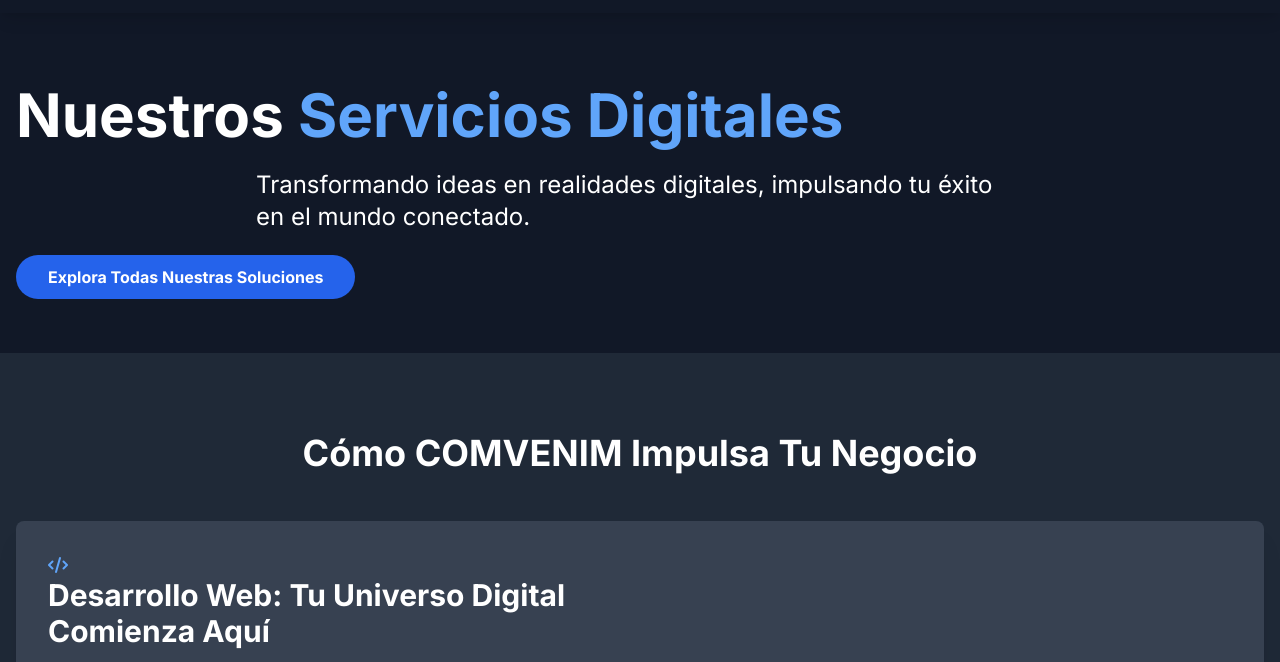
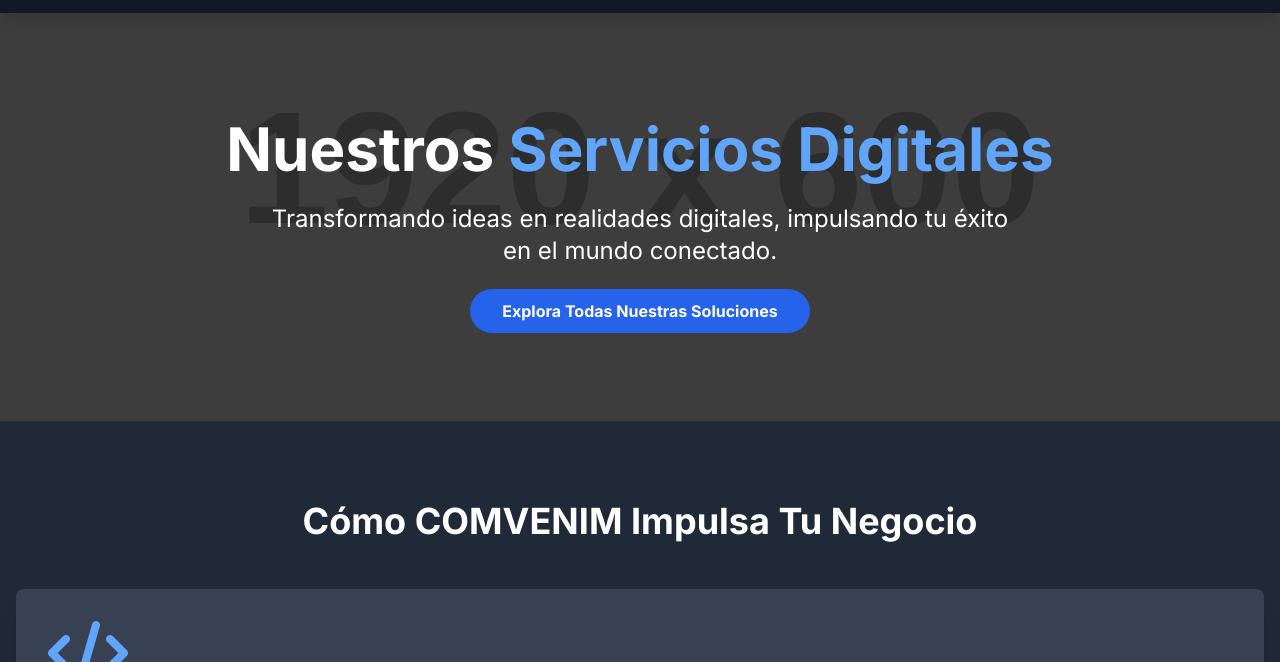
Before and after one commit to kevynA/Comvenim-web, a plain HTML site: page servicios.html in a window 1280 px wide. Shown: the part 59-721 px from the top of the page. Drawn offline with nearby package versions, Linux system fonts and the light colour scheme; placeholder pictures from the web are drawn by us.

Commit message:
Update servicios.html

```diff
--- a/servicios.html
+++ b/servicios.html
@@ -19,6 +19,55 @@
             background-attachment: fixed; /* Parallax effect */
             opacity: 0; /* Initial state for fade-in */
             animation: fadeIn 1.5s forwards; /* Fade-in animation */
+        }
+        .hero-services {
+            background-image: url('https://via.placeholder.com/1920x600/1F2937/D1D5DB?text=NUESTROS+SERVICIOS'); /* REEMPLAZA CON UNA IMAGEN RELEVANTE */
+            background-size: cover;
+            background-position: center;
+            background-attachment: fixed;
+            min-height: 60vh;
+            display: flex;
+            align-items: center;
+            justify-content: center;
+            text-align: center;
+            position: relative;
+        }
+        .hero-services::before {
+            content: "";
+            position: absolute;
+            top: 0;
+            left: 0;
+            right: 0;
+            bottom: 0;
+            background: rgba(0, 0, 0, 0.7); /* Capa oscura para mejor lectura del texto */
+            z-index: 1;
+        }
+        .hero-services > div {
+            z-index: 2;
+            animation: fadeInScale 1s ease-out forwards;
+        }
+        @keyframes fadeInScale {
+            from { opacity: 0; transform: scale(0.9); }
+            to { opacity: 1; transform: scale(1); }
+        }
+
+        /* Estilos para las tarjetas de servicio individuales */
+        .service-section-card {
+            transition: transform 0.3s ease, box-shadow 0.3s ease;
+            cursor: pointer;
+        }
+        .service-section-card:hover {
+            transform: translateY(-8px);
+            box-shadow: 0 10px 20px rgba(0, 0, 0, 0.25);
+        }
+        .service-icon {
+            font-size: 4rem; /* Icono grande */
+            margin-bottom: 1.5rem;
+        }
+        .text-gradient {
+            background: linear-gradient(to right, #60A5FA, #3B82F6); /* Azul de Tailwind */
+            -webkit-background-clip: text;
+            -webkit-text-fill-color: transparent;
         }
         @keyframes fadeIn {
             from { opacity: 0; }
@@ -48,6 +97,18 @@
             }
             .burger-menu-icon {
                 display: block;
+            }
+            .nav-menu ul {
+                width: 100%;
+            }
+            .nav-menu ul li a {
+                display: block;
+                padding: 1rem 0;
+                text-align: center;
+                border-bottom: 1px solid rgba(255, 255, 255, 0.1);
+            }
+            .nav-menu ul li:last-child a {
+                border-bottom: none;
             }
         }
         /* Estilos para el botón flotante de WhatsApp */
```
